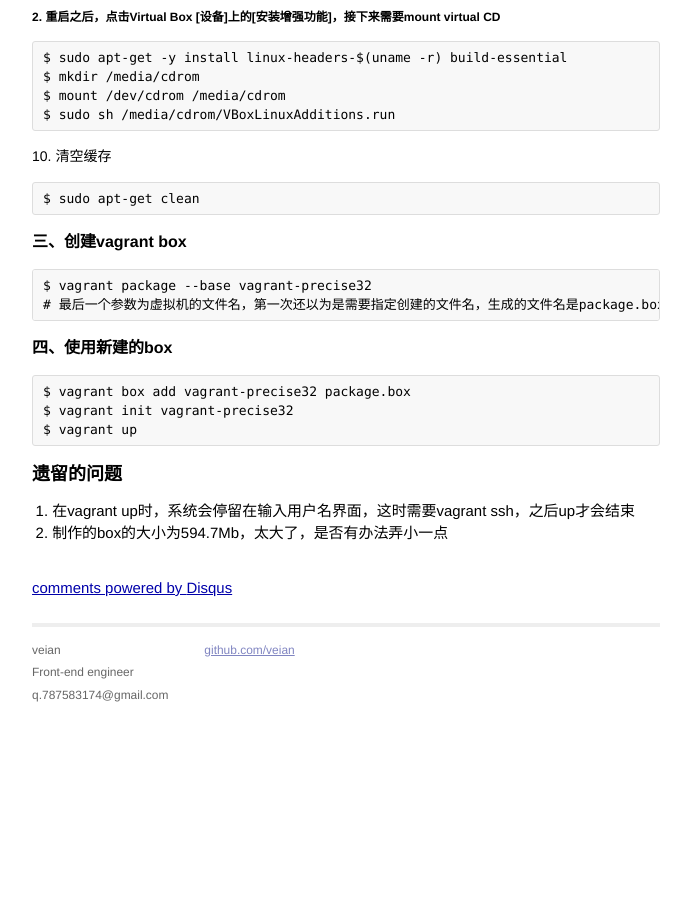
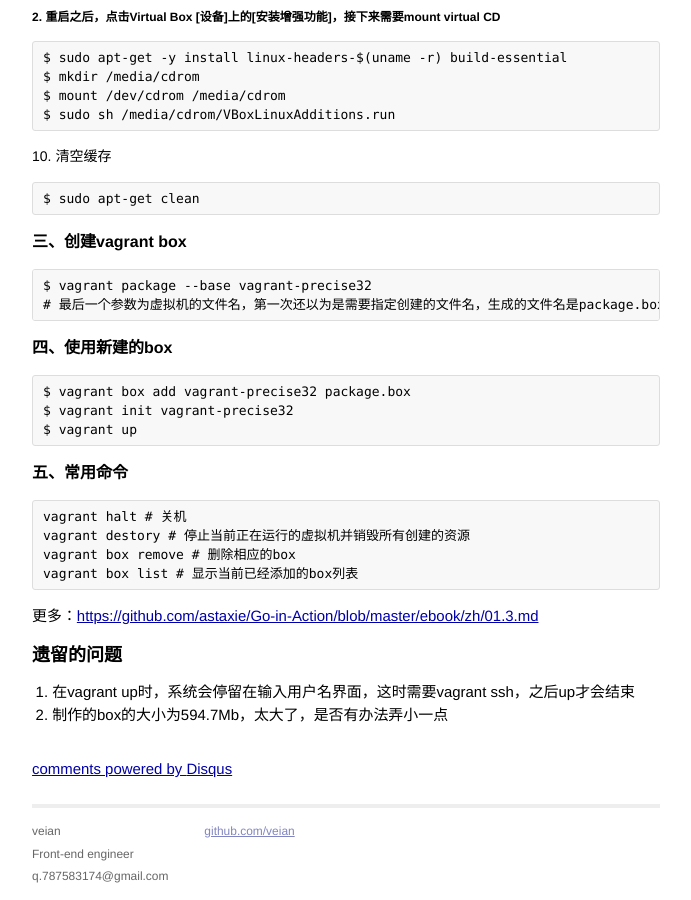
Before and after one commit to veian/veian.github.io, a Jekyll site: the page built from _posts/2014-01-07-create-vagrant-box.md, in a window 1280 px wide and 900 px high, scrolled down 3205 px. Shown: the whole window, without its empty margins (294-985 px from the left). Built offline with Jekyll 4.4.1, drawn with Linux system fonts in a browser that asks for light colours; Markdown is read by kramdown in place of the engine named in the settings; comment, search, counter and statistics services are not loaded; before the commit the page ends 3923 px from its top, so only the background shows below that.

Commit message:
add
五、常用命令

````diff
--- a/_posts/2014-01-07-create-vagrant-box.md
+++ b/_posts/2014-01-07-create-vagrant-box.md
@@ -225,6 +225,16 @@
 $ vagrant up
 ```
 
+### 五、常用命令
+
+```
+vagrant halt # 关机
+vagrant destory # 停止当前正在运行的虚拟机并销毁所有创建的资源
+vagrant box remove # 删除相应的box
+vagrant box list # 显示当前已经添加的box列表
+```
+更多：[https://github.com/astaxie/Go-in-Action/blob/master/ebook/zh/01.3.md](https://github.com/astaxie/Go-in-Action/blob/master/ebook/zh/01.3.md)
+
 ## 遗留的问题
 
 1. 在vagrant up时，系统会停留在输入用户名界面，这时需要vagrant ssh，之后up才会结束
````
